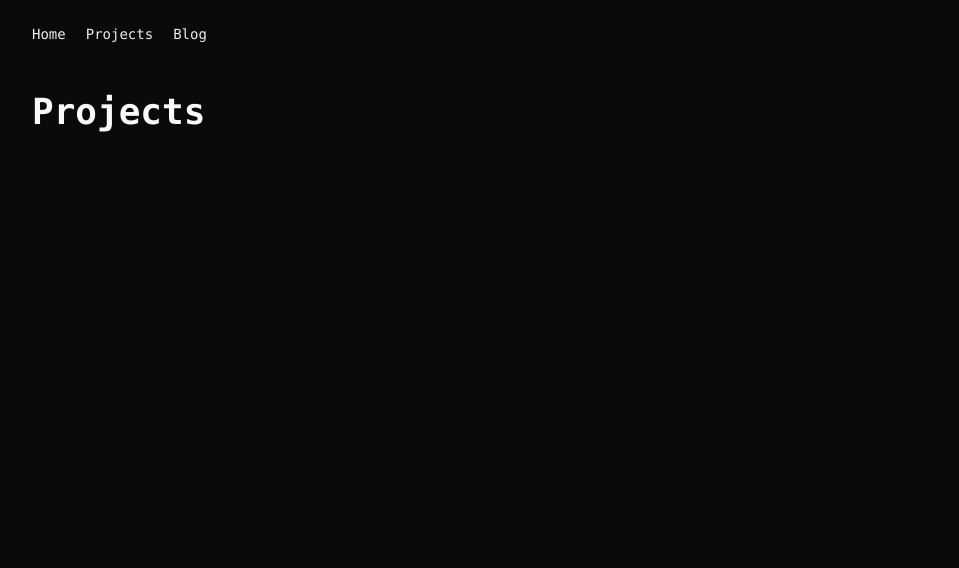
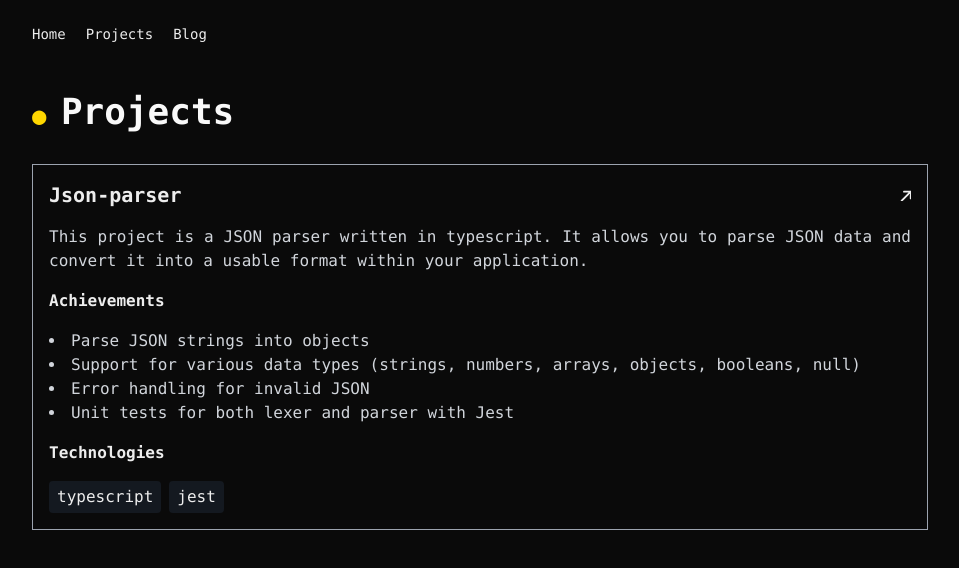
Before and after one commit to Hazem-BenAbdelhafidh/Portfolio, a Next.js app: page /projects in a window 1280 px wide. Shown: the top 568 px of the page, without its empty margins (160-1119 px from the left). Built offline with nearby package versions, Linux system fonts and the light colour scheme.

Commit message:
populate projects page

```diff
--- a/src/app/blog/page.tsx
+++ b/src/app/blog/page.tsx
@@ -1,9 +1,12 @@
+import Heading from "@/components/Home/Section/Heading";
 import TypeWriter from "@/components/TypeWriter";
 
 const Blog = () => {
   return (
     <main className="flex flex-col gap-3 row-start-2 items-start container text-justify">
-      <TypeWriter text={"Blog"} />
+      <Heading>
+        <TypeWriter text={"Blog"} />
+      </Heading>
     </main>
   );
 };
--- a/src/app/layout.tsx
+++ b/src/app/layout.tsx
@@ -15,7 +15,7 @@ export default function RootLayout({
   return (
     <html lang="en">
       <body className={` font-mono  antialiased  flex  justify-center p-6`}>
-        <div className="max-w-4xl w-[56rem]">
+        <div className=" max-w-4xl w-[56rem]">
           <Navigation />
           {children}
         </div>
--- a/src/app/page.tsx
+++ b/src/app/page.tsx
@@ -4,7 +4,7 @@ import Links from "@/components/Links/Links";
 
 export default function Home() {
   return (
-    <main className="flex flex-col gap-3 row-start-2 items-start container text-justify">
+    <main className="flex flex-col w-full gap-3 row-start-2 items-start ">
       <Header />
       <Work />
       <Links />
--- a/src/app/projects/page.tsx
+++ b/src/app/projects/page.tsx
@@ -1,9 +1,14 @@
+import Heading from "@/components/Home/Section/Heading";
+import MyProjects from "@/components/Projects/MyProjects";
 import TypeWriter from "@/components/TypeWriter";
 
 const Projects = () => {
   return (
-    <main className="flex flex-col gap-3 row-start-2 items-start container text-justify">
-      <TypeWriter text={"Projects"} />
+    <main className="flex flex-col gap-8 row-start-2 items-start  text-justify w-full">
+      <Heading>
+        <TypeWriter text={"Projects"} />
+      </Heading>
+      <MyProjects />
     </main>
   );
 };
--- a/src/components/Home/Section/Heading.tsx
+++ b/src/components/Home/Section/Heading.tsx
@@ -1,11 +1,11 @@
 type Props = {
-  text: string;
+  children: React.ReactNode;
 };
 
 const Heading = (props: Props) => {
   return (
     <h2 className="text-2xl font-bold">
-      <span className="text-[var(--accent)]">●</span> {props.text}
+      <span className="text-[var(--accent)]">●</span> {props.children}
     </h2>
   );
 };
--- a/src/components/Home/Section/Section.tsx
+++ b/src/components/Home/Section/Section.tsx
@@ -8,7 +8,7 @@ type Props = {
 const Section = (props: Props) => {
   return (
     <section className="space-y-4 mt-4">
-      <Heading text={props.title} />
+      <Heading>{props.title}</Heading>
       {props.children}
     </section>
   );
--- /dev/null
+++ b/src/components/Icons/ArrowUpRight.tsx
@@ -0,0 +1,20 @@
+const ArrowUpRight = () => {
+  return (
+    <svg
+      xmlns="http://www.w3.org/2000/svg"
+      fill="none"
+      viewBox="0 0 20 20"
+      strokeWidth={3}
+      stroke="currentColor"
+      className="size-3"
+    >
+      <path
+        strokeLinecap="round"
+        strokeLinejoin="round"
+        d="m4.5 19.5 15-15m0 0H8.25m11.25 0v11.25"
+      />
+    </svg>
+  );
+};
+
+export default ArrowUpRight;
--- /dev/null
+++ b/src/components/Projects/MyProjects.tsx
@@ -0,0 +1,14 @@
+import { projects } from "@/lib/consts";
+import Project from "./Project/Project";
+
+const MyProjects = () => {
+  return (
+    <div className="w-full ">
+      {projects.map((project) => {
+        return <Project key={project.name} properties={project} />;
+      })}
+    </div>
+  );
+};
+
+export default MyProjects;
--- /dev/null
+++ b/src/components/Projects/Project/Project.tsx
@@ -0,0 +1,45 @@
+import ArrowUpRight from "@/components/Icons/ArrowUpRight";
+
+type Props = {
+  properties: {
+    name: string;
+    description: string;
+    achievements: string[];
+    technologies: string[];
+    link: string;
+  };
+};
+
+const Project = (props: Props) => {
+  return (
+    <div className="p-4 group space-y-4 border border-gray-400 hover:border-[var(--accent)] w-full transition-all">
+      <a
+        href={props.properties.link}
+        target="_blank"
+        className="font-bold w-full flex items-center justify-between text-xl  group-hover:text-[var(--accent)] transition-colors"
+      >
+        <span>{props.properties.name}</span>
+        <ArrowUpRight />
+      </a>
+      <p className="text-gray-300">{props.properties.description}</p>
+      <h3 className="font-semibold">Achievements</h3>
+      <ul className="list-disc list-inside">
+        {props.properties.achievements.map((achievement) => (
+          <li key={achievement} className="text-gray-300">
+            {achievement}
+          </li>
+        ))}
+      </ul>
+      <h2 className="font-semibold">Technologies</h2>
+      <ul className="flex items-center gap-2">
+        {props.properties.technologies.map((technology) => (
+          <li className="bg-gray-800/50 px-2 py-1 rounded" key={technology}>
+            {technology}
+          </li>
+        ))}
+      </ul>
+    </div>
+  );
+};
+
+export default Project;
--- a/src/components/TypeWriter.tsx
+++ b/src/components/TypeWriter.tsx
@@ -27,7 +27,7 @@ const TypeWriter = (props: Props) => {
   }, [index, props.text]);
 
   return (
-    <h1 className="text-4xl font-bold text-[var(--primary)] text-left">
+    <h1 className="text-4xl font-bold text-[var(--primary)] text-left inline-block">
       {currentText}
       {showCursor && <span className="text-[var(--accent)]">|</span>}
     </h1>
```
